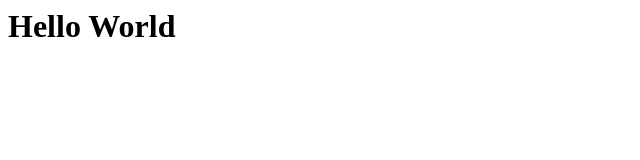
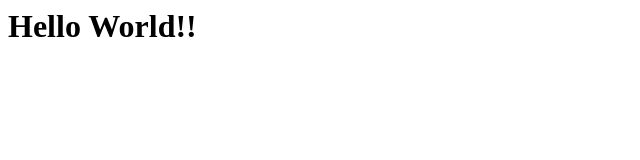
Before and after one commit to Binghamton-University-Design/arts-280d-starter-asing124, a plain HTML site: page index.html in a window 1280 px wide. Shown: the full height of the page, 0-640 px from the left. Drawn offline with Linux system fonts and the light colour scheme.

Commit message:
yes!
exclamation

```diff
--- a/index.html
+++ b/index.html
@@ -1,11 +1,11 @@
 <html>
  <head>
-<title>Hello World</title>
+<title>Hello World!!</title>
  </head>
 
  <body>
 
-<h1>Hello World</h1>
+<h1>Hello World!!</h1>
  </body>
 
 </html>
```
